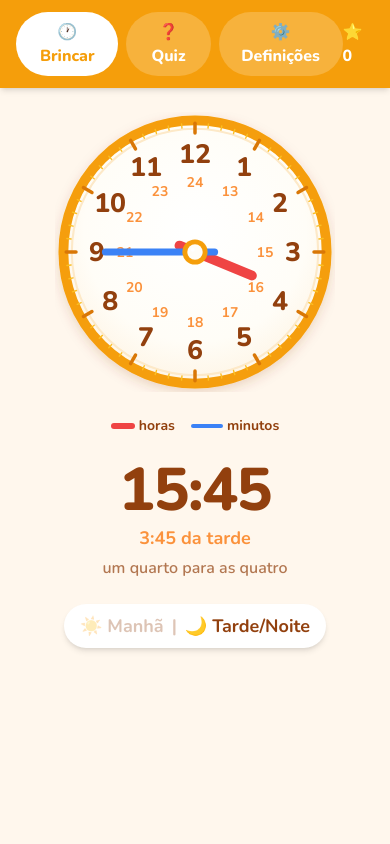
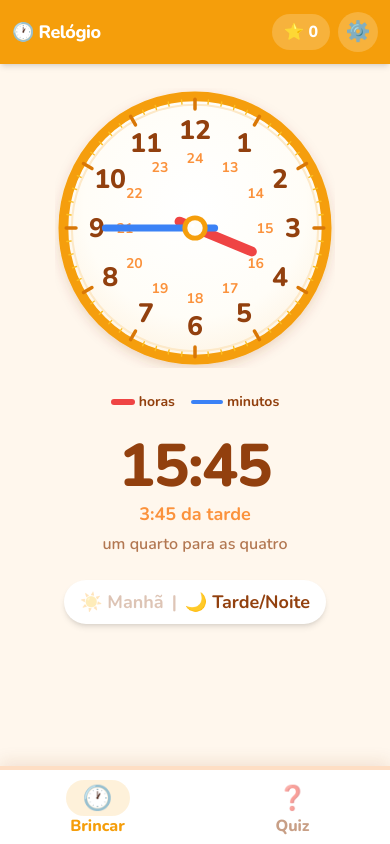
Before and after one commit to fabioduque/clokids, a React (Vite) app: page / in a window 390 px wide. Built offline with nearby package versions, Linux system fonts and the light colour scheme.

Commit message:
use bottom nav on mobile to stop the top bar wrapping

```diff
--- a/src/App.tsx
+++ b/src/App.tsx
@@ -59,7 +59,7 @@ export default function App() {
   return (
     <div className="min-h-screen bg-bg font-rounded text-ink">
       <NavBar screen={screen} onNavigate={navigate} totalStars={totalStars} />
-      <main className="mx-auto max-w-xl px-4">
+      <main className="mx-auto max-w-xl px-4 pb-24 sm:pb-6">
         {screen === 'play' && (
           <FreePlayView total={total} onChange={setTotal} settings={profile.settings} />
         )}
--- a/src/components/NavBar.tsx
+++ b/src/components/NavBar.tsx
@@ -6,26 +6,96 @@ export interface NavBarProps {
   totalStars: number
 }
 
-const TABS: Array<[Screen, string]> = [
-  ['play', '🕐 Brincar'],
-  ['quiz', '❓ Quiz'],
-  ['settings', '⚙️ Definições'],
+const MAIN_TABS: Array<[Exclude<Screen, 'settings'>, string, string]> = [
+  ['play', '🕐', 'Brincar'],
+  ['quiz', '❓', 'Quiz'],
 ]
 
 export function NavBar({ screen, onNavigate, totalStars }: NavBarProps) {
   return (
-    <header className="sticky top-0 z-10 flex items-center justify-between bg-ring px-4 py-3 text-white shadow-md">
-      <nav className="flex gap-2">
-        {TABS.map(([s, label]) => (
-          <button key={s} onClick={() => onNavigate(s)}
-            className={`rounded-full px-4 py-2 font-extrabold ${
-              screen === s ? 'bg-white text-ring' : 'bg-white/20'
-            }`}>
-            {label}
+    <>
+      {/* Top bar: single row, never wraps. */}
+      <header className="sticky top-0 z-10 flex items-center justify-between gap-2 bg-ring px-3 py-3 text-white shadow-md sm:px-4">
+        <span className="shrink-0 text-lg font-extrabold tracking-tight">
+          <span aria-hidden>🕐</span> Relógio
+        </span>
+
+        <div className="flex shrink-0 items-center gap-2">
+          {/* Brincar / Quiz pills — only on sm+ where there is room. */}
+          <nav className="hidden items-center gap-2 sm:flex" aria-label="Secções principais">
+            {MAIN_TABS.map(([s, icon, label]) => {
+              const active = screen === s
+              return (
+                <button
+                  key={s}
+                  type="button"
+                  onClick={() => onNavigate(s)}
+                  aria-label={label}
+                  aria-current={active ? 'page' : undefined}
+                  className={`rounded-full px-4 py-2 font-extrabold transition-colors ${
+                    active ? 'bg-white text-ring shadow-sm' : 'bg-white/20 hover:bg-white/30'
+                  }`}
+                >
+                  <span aria-hidden>{icon}</span> {label}
+                </button>
+              )
+            })}
+          </nav>
+
+          <span
+            className="rounded-full bg-white/20 px-3 py-1.5 font-extrabold tabular-nums"
+            aria-label={`${totalStars} estrelas`}
+          >
+            <span aria-hidden>⭐</span> {totalStars}
+          </span>
+
+          <button
+            type="button"
+            onClick={() => onNavigate('settings')}
+            aria-label="Definições"
+            aria-current={screen === 'settings' ? 'page' : undefined}
+            className={`grid h-10 w-10 shrink-0 place-items-center rounded-full text-xl transition-colors ${
+              screen === 'settings'
+                ? 'bg-white text-ring shadow-sm'
+                : 'bg-white/20 hover:bg-white/30'
+            }`}
+          >
+            <span aria-hidden>⚙️</span>
           </button>
-        ))}
+        </div>
+      </header>
+
+      {/* Bottom nav: mobile only, big thumb-friendly targets. */}
+      <nav
+        className="fixed inset-x-0 bottom-0 z-20 grid grid-cols-2 border-t-4 border-ink24/30 bg-white shadow-[0_-4px_16px_rgba(146,64,14,0.12)] sm:hidden"
+        aria-label="Navegação principal"
+      >
+        {MAIN_TABS.map(([s, icon, label]) => {
+          const active = screen === s
+          return (
+            <button
+              key={s}
+              type="button"
+              onClick={() => onNavigate(s)}
+              aria-label={label}
+              aria-current={active ? 'page' : undefined}
+              className={`flex flex-col items-center justify-center gap-0.5 py-2.5 font-extrabold transition-colors ${
+                active ? 'text-ring' : 'text-ink/50'
+              }`}
+            >
+              <span
+                className={`grid h-9 w-16 place-items-center rounded-full text-2xl leading-none transition-colors ${
+                  active ? 'bg-ring/15' : 'bg-transparent'
+                }`}
+                aria-hidden
+              >
+                {icon}
+              </span>
+              <span className="text-base leading-none">{label}</span>
+            </button>
+          )
+        })}
       </nav>
-      <span className="font-extrabold">⭐ {totalStars}</span>
-    </header>
+    </>
   )
 }
```
